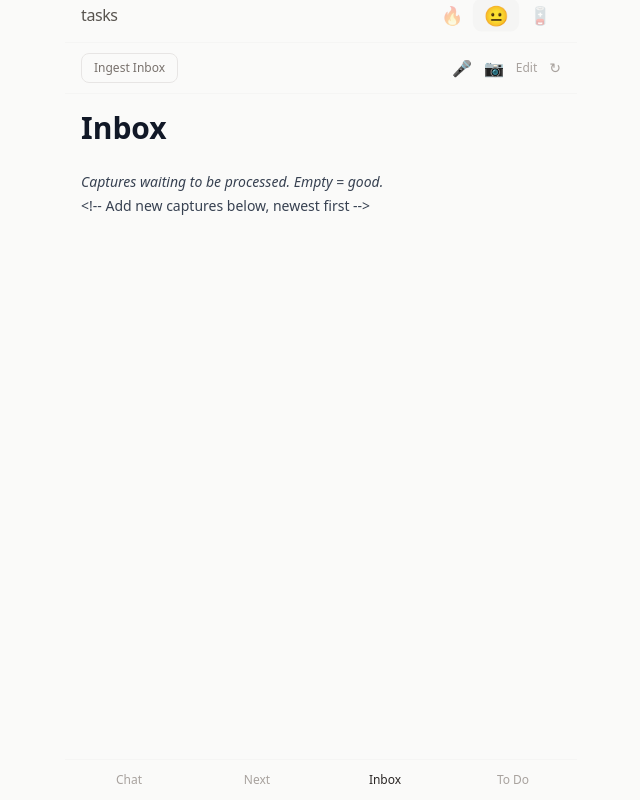
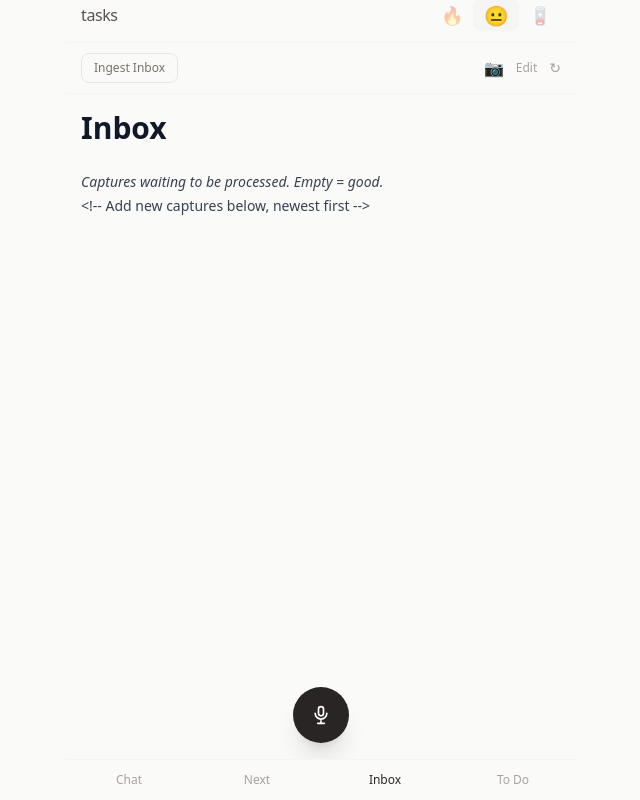
Before and after one commit to adamgsharp/tasks, a Next.js app: page / in a window 1280 px wide. Both pictures are taken after a click on the button "Inbox". Shown: the whole page, without its empty margins (319-959 px from the left). Built offline with nearby package versions, Linux system fonts and the light colour scheme.

Commit message:
feat: floating mic with audio waveform + image compression for photo upload

```diff
--- a/src/app/page.tsx
+++ b/src/app/page.tsx
@@ -33,6 +33,25 @@ function toggleCheckboxInContent(content: string, checkboxIndex: number, current
   return lines.join('\n')
 }
 
+function compressImage(file: File, maxWidth = 1920, quality = 0.85): Promise<Blob> {
+  return new Promise((resolve, reject) => {
+    const img = new Image()
+    const url = URL.createObjectURL(file)
+    img.onload = () => {
+      URL.revokeObjectURL(url)
+      const scale = Math.min(1, maxWidth / img.width)
+      const canvas = document.createElement('canvas')
+      canvas.width = Math.round(img.width * scale)
+      canvas.height = Math.round(img.height * scale)
+      const ctx = canvas.getContext('2d')!
+      ctx.drawImage(img, 0, 0, canvas.width, canvas.height)
+      canvas.toBlob((blob) => blob ? resolve(blob) : reject(new Error('Compression failed')), 'image/jpeg', quality)
+    }
+    img.onerror = reject
+    img.src = url
+  })
+}
+
 export default function Home() {
   const [energy, setEnergy] = useState<Energy>('mid')
   const [activeTab, setActiveTab] = useState<Tab>('chat')
@@ -50,14 +69,20 @@ export default function Home() {
   const [todoEditValue, setTodoEditValue] = useState('')
   const [todoSaving, setTodoSaving] = useState(false)
 
-  // Mic state
+  // Mic / transcription
   const [isRecording, setIsRecording] = useState(false)
   const [liveTranscript, setLiveTranscript] = useState('')
   const isRecordingRef = useRef(false)
   const finalTextRef = useRef('')
   const recognitionRef = useRef<any>(null)
 
-  // Photo state
+  // Audio visualisation
+  const canvasRef = useRef<HTMLCanvasElement>(null)
+  const analyserRef = useRef<AnalyserNode | null>(null)
+  const audioContextRef = useRef<AudioContext | null>(null)
+  const audioStreamRef = useRef<MediaStream | null>(null)
+
+  // Photo upload
   const [photoUploading, setPhotoUploading] = useState(false)
   const photoInputRef = useRef<HTMLInputElement>(null)
 
@@ -74,16 +99,52 @@ export default function Home() {
 
   const chatState = useChat({ id: 'chat' })
   const nextState = useChat({ id: 'next' })
+  const activeChat = activeTab === 'next' ? nextState : chatState
 
-  const activeChat = activeTab === 'next' ? nextState : chatState
+  // Waveform draw loop — starts after isRecording becomes true and canvas is mounted
+  useEffect(() => {
+    if (!isRecording || !analyserRef.current) return
+    let frameId: number
+    const draw = () => {
+      const analyser = analyserRef.current
+      const canvas = canvasRef.current
+      if (!analyser || !canvas) { frameId = requestAnimationFrame(draw); return }
+
+      const dpr = window.devicePixelRatio || 1
+      const cw = canvas.clientWidth * dpr
+      const ch = canvas.clientHeight * dpr
+      if (canvas.width !== cw) canvas.width = cw
+      if (canvas.height !== ch) canvas.height = ch
+
+      const ctx = canvas.getContext('2d')
+      if (!ctx) return
+      ctx.clearRect(0, 0, cw, ch)
+
+      const buf = new Uint8Array(analyser.frequencyBinCount)
+      analyser.getByteFrequencyData(buf)
+
+      const bars = 32
+      const bw = Math.max(2, Math.floor(cw / bars * 0.45))
+      const spacing = (cw - bars * bw) / (bars + 1)
+
+      for (let i = 0; i < bars; i++) {
+        const v = buf[Math.floor(i * analyser.frequencyBinCount / bars)] / 255
+        const bh = Math.max(3 * dpr, v * ch * 0.92)
+        const x = spacing + i * (bw + spacing)
+        const y = (ch - bh) / 2
+        ctx.fillStyle = `rgba(239,68,68,${0.35 + v * 0.65})`
+        ctx.fillRect(x, y, bw, bh)
+      }
+      frameId = requestAnimationFrame(draw)
+    }
+    frameId = requestAnimationFrame(draw)
+    return () => cancelAnimationFrame(frameId)
+  }, [isRecording])
 
   useEffect(() => {
     if (activeTab === 'next' && nextState.messages.length === 0 && !nextFired.current && !nextState.isLoading) {
       nextFired.current = true
-      nextState.append(
-        { role: 'user', content: '/next' },
-        { body: { energy: energyRef.current, mode: 'next' } },
-      )
+      nextState.append({ role: 'user', content: '/next' }, { body: { energy: energyRef.current, mode: 'next' } })
     }
   }, [activeTab, nextState.messages.length, nextState.isLoading])
 
@@ -111,19 +172,12 @@ export default function Home() {
       if (vv.offsetTop > 0) requestAnimationFrame(() => window.scrollTo(0, 0))
       const kb = Math.max(0, window.innerHeight - vv.height)
       setKbHeight(kb)
-      if (kb > 0) {
-        setTimeout(() => {
-          if (mainRef.current) mainRef.current.scrollTop = mainRef.current.scrollHeight
-        }, 50)
-      }
+      if (kb > 0) setTimeout(() => { if (mainRef.current) mainRef.current.scrollTop = mainRef.current.scrollHeight }, 50)
     }
     update()
     vv.addEventListener('resize', update)
     vv.addEventListener('scroll', update)
-    return () => {
-      vv.removeEventListener('resize', update)
-      vv.removeEventListener('scroll', update)
-    }
+    return () => { vv.removeEventListener('resize', update); vv.removeEventListener('scroll', update) }
   }, [])
 
   const resizeTextarea = () => {
@@ -137,10 +191,7 @@ export default function Home() {
     const text = activeChat.input.trim()
     if (!text || activeChat.isLoading) return
     const mode = activeTabRef.current === 'next' ? 'next' : 'chat'
-    activeChat.append(
-      { role: 'user', content: text },
-      { body: { energy: energyRef.current, mode } },
-    )
+    activeChat.append({ role: 'user', content: text }, { body: { energy: energyRef.current, mode } })
     activeChat.setInput('')
     if (textareaRef.current) textareaRef.current.style.height = 'auto'
   }
@@ -198,11 +249,26 @@ export default function Home() {
     await saveFile('todo', newContent)
   }
 
-  const startRecording = () => {
+  const startRecording = async () => {
     const SR = (window as any).SpeechRecognition || (window as any).webkitSpeechRecognition
     if (!SR) return
     finalTextRef.current = ''
     setLiveTranscript('')
+
+    // Audio visualisation — best-effort, falls back gracefully if denied
+    try {
+      const stream = await navigator.mediaDevices.getUserMedia({ audio: true, video: false })
+      audioStreamRef.current = stream
+      const audioCtx = new AudioContext()
+      audioContextRef.current = audioCtx
+      const analyser = audioCtx.createAnalyser()
+      analyser.fftSize = 256
+      analyserRef.current = analyser
+      audioCtx.createMediaStreamSource(stream).connect(analyser)
+    } catch {
+      // Visualisation unavailable; transcription still works
+    }
+
     const recognition = new SR()
     recognition.continuous = true
     recognition.interimResults = true
@@ -210,24 +276,14 @@ export default function Home() {
     recognition.onresult = (e: any) => {
       let interim = ''
       for (let i = e.resultIndex; i < e.results.length; i++) {
-        if (e.results[i].isFinal) {
-          finalTextRef.current += e.results[i][0].transcript + ' '
-        } else {
-          interim = e.results[i][0].transcript
-        }
+        if (e.results[i].isFinal) finalTextRef.current += e.results[i][0].transcript + ' '
+        else interim = e.results[i][0].transcript
       }
       setLiveTranscript(finalTextRef.current + interim)
     }
-    recognition.onend = () => {
-      if (isRecordingRef.current) {
-        try { recognition.start() } catch {}
-      }
-    }
+    recognition.onend = () => { if (isRecordingRef.current) try { recognition.start() } catch {} }
     recognition.onerror = (e: any) => {
-      if (e.error !== 'aborted') {
-        isRecordingRef.current = false
-        setIsRecording(false)
-      }
+      if (e.error !== 'aborted') { isRecordingRef.current = false; setIsRecording(false) }
     }
     recognition.start()
     recognitionRef.current = recognition
@@ -240,13 +296,20 @@ export default function Home() {
     setIsRecording(false)
     recognitionRef.current?.stop()
     recognitionRef.current = null
+    // Tear down audio
+    audioStreamRef.current?.getTracks().forEach(t => t.stop())
+    audioContextRef.current?.close()
+    audioStreamRef.current = null
+    audioContextRef.current = null
+    analyserRef.current = null
+    // Append transcript to inbox
     const text = finalTextRef.current.trim()
     if (text) {
       setInboxContent(prev => {
         const base = (prev ?? '').trimEnd()
-        const newContent = base ? base + '\n- ' + text : '- ' + text
-        saveFile('inbox', newContent)
-        return newContent
+        const next = base ? base + '\n- ' + text : '- ' + text
+        saveFile('inbox', next)
+        return next
       })
     }
     setLiveTranscript('')
@@ -259,16 +322,17 @@ export default function Home() {
     e.target.value = ''
     setPhotoUploading(true)
     try {
-      const formData = new FormData()
-      formData.append('file', file)
-      const res = await fetch('/api/upload', { method: 'POST', body: formData })
+      const compressed = await compressImage(file)
+      const fd = new FormData()
+      fd.append('file', compressed, file.name.replace(/\.[^.]+$/, '.jpg'))
+      const res = await fetch('/api/upload', { method: 'POST', body: fd })
       const data = await res.json()
       if (data.obsidianLink) {
         setInboxContent(prev => {
           const base = (prev ?? '').trimEnd()
-          const newContent = base ? base + '\n' + data.obsidianLink : data.obsidianLink
-          saveFile('inbox', newContent)
-          return newContent
+          const next = base ? base + '\n' + data.obsidianLink : data.obsidianLink
+          saveFile('inbox', next)
+          return next
         })
       }
     } finally {
@@ -278,20 +342,14 @@ export default function Home() {
 
   const ingestInbox = () => {
     setActiveTab('chat')
-    chatState.append(
-      { role: 'user', content: '/triage' },
-      { body: { energy: energyRef.current, mode: 'triage' } },
-    )
+    chatState.append({ role: 'user', content: '/triage' }, { body: { energy: energyRef.current, mode: 'triage' } })
   }
 
   const cleanUpAndArchive = () => {
     setActiveTab('chat')
     const today = new Date().toISOString().slice(0, 10)
     chatState.append(
-      {
-        role: 'user',
-        content: `Archive the current To Do list and clean it up:\n1. Read the \`created:\` date from frontmatter in the To Do content you have. Format it as M-DD-YY (e.g. 2026-06-18 → 6-18-26).\n2. Write the full current To Do content to \`To Do/Archived/To Do Lists/To Do - [dated name].md\` using save_file_at_path.\n3. Rewrite To Do.md using save_brain_file: keep all incomplete [ ] tasks in their sections, remove all completed [x] tasks, and set \`created: ${today}\` in the frontmatter.\n4. Briefly confirm what was archived and what was removed.`,
-      },
+      { role: 'user', content: `Archive the current To Do list and clean it up:\n1. Read the \`created:\` date from frontmatter in the To Do content you have. Format it as M-DD-YY (e.g. 2026-06-18 → 6-18-26).\n2. Write the full current To Do content to \`To Do/Archived/To Do Lists/To Do - [dated name].md\` using save_file_at_path.\n3. Rewrite To Do.md using save_brain_file: keep all incomplete [ ] tasks in their sections, remove all completed [x] tasks, and set \`created: ${today}\` in the frontmatter.\n4. Briefly confirm what was archived and what was removed.` },
       { body: { energy: energyRef.current, mode: 'chat' } },
     )
   }
@@ -302,12 +360,11 @@ export default function Home() {
     <div ref={containerRef} className="fixed top-0 inset-x-0 flex flex-col max-w-lg mx-auto" style={{ height: '100svh' }}>
 
       <header className="flex items-center justify-between px-4 pt-safe border-b border-stone-100 dark:border-stone-800 py-3 flex-shrink-0">
-        <span className="text-stone-600 dark:text-stone-400 font-medium tracking-tight select-none">
-          tasks
-        </span>
+        <span className="text-stone-600 dark:text-stone-400 font-medium tracking-tight select-none">tasks</span>
         <EngineCheck energy={energy} onChange={setEnergy} />
       </header>
 
+      {/* ── Chat / Next ── */}
       {isChatTab && (
         <>
           <main ref={mainRef} className="flex-1 overflow-y-auto px-4 py-5 space-y-3">
@@ -318,9 +375,7 @@ export default function Home() {
                 </p>
               </div>
             )}
-            {activeChat.messages.map((m) => (
-              <MessageCard key={m.id} message={m} />
-            ))}
+            {activeChat.messages.map((m) => <MessageCard key={m.id} message={m} />)}
             {activeChat.isLoading && activeChat.messages[activeChat.messages.length - 1]?.role === 'user' && (
               <div className="rounded-2xl rounded-tl-sm bg-white dark:bg-stone-900 border border-stone-100 dark:border-stone-800 px-5 py-4 shadow-sm">
                 <span className="text-stone-300 dark:text-stone-600 text-sm animate-pulse">···</span>
@@ -328,7 +383,6 @@ export default function Home() {
             )}
             <div ref={messagesEndRef} />
           </main>
-
           <footer
             className="border-t border-stone-100 dark:border-stone-800 px-4 pt-3 flex-shrink-0"
             style={{ paddingBottom: kbHeight > 0 ? '8px' : 'max(env(safe-area-inset-bottom, 12px), 12px)' }}
@@ -342,9 +396,7 @@ export default function Home() {
                 className="flex-1 resize-none rounded-xl border border-stone-200 dark:border-stone-700 bg-white dark:bg-stone-900 px-3 py-2.5 text-stone-800 dark:text-stone-200 placeholder-stone-400 dark:placeholder-stone-500 focus:outline-none focus:ring-1 focus:ring-stone-300 dark:focus:ring-stone-600 transition-shadow"
                 style={{ fontSize: '16px' }}
                 onChange={(e) => { activeChat.setInput(e.target.value); resizeTextarea() }}
-                onKeyDown={(e) => {
-                  if (e.key === 'Enter' && !e.shiftKey) { e.preventDefault(); submit() }
-                }}
+                onKeyDown={(e) => { if (e.key === 'Enter' && !e.shiftKey) { e.preventDefault(); submit() } }}
               />
               <button
                 onClick={submit}
@@ -359,8 +411,9 @@ export default function Home() {
         </>
       )}
 
+      {/* ── Inbox ── */}
       {activeTab === 'inbox' && (
-        <div className="flex-1 flex flex-col overflow-hidden">
+        <div className="flex-1 flex flex-col overflow-hidden relative">
           {/* Toolbar */}
           <div className="flex items-center justify-between px-4 py-2.5 border-b border-stone-100 dark:border-stone-800 flex-shrink-0">
             <button
@@ -379,44 +432,16 @@ export default function Home() {
                 </>
               ) : (
                 <>
-                  {/* Mic button */}
-                  {isRecording ? (
-                    <button
-                      onClick={stopRecording}
-                      className="flex items-center gap-1.5 text-xs font-medium text-red-500 dark:text-red-400 border border-red-300 dark:border-red-700 rounded-lg px-3 py-1.5 transition-colors"
-                    >
-                      <span className="inline-block w-2 h-2 rounded-full bg-red-500 animate-pulse" />
-                      Stop
-                    </button>
-                  ) : (
-                    <button
-                      onClick={startRecording}
-                      aria-label="Record"
-                      className="text-base text-stone-400 dark:text-stone-500 hover:text-stone-600 dark:hover:text-stone-300 transition-colors leading-none"
-                    >
-                      &#127908;
-                    </button>
-                  )}
-                  {/* Photo button */}
+                  {/* Photo */}
                   <button
                     onClick={() => photoInputRef.current?.click()}
                     disabled={photoUploading}
                     aria-label="Add photo"
                     className="text-base text-stone-400 dark:text-stone-500 hover:text-stone-600 dark:hover:text-stone-300 disabled:opacity-40 transition-colors leading-none"
                   >
-                    {photoUploading ? (
-                      <span className="text-xs animate-pulse">…</span>
-                    ) : (
-                      <>&#128247;</>
-                    )}
+                    {photoUploading ? <span className="text-xs animate-pulse">…</span> : <>&#128247;</>}
                   </button>
-                  <input
-                    ref={photoInputRef}
-                    type="file"
-                    accept="image/*"
-                    className="hidden"
-                    onChange={handlePhotoSelect}
-                  />
+                  <input ref={photoInputRef} type="file" accept="image/*" className="hidden" onChange={handlePhotoSelect} />
                   <button
                     onClick={() => { setInboxEditValue(inboxContent ?? ''); setInboxEditing(true) }}
                     className="text-xs text-stone-400 dark:text-stone-500 hover:text-stone-600 dark:hover:text-stone-300 transition-colors"
@@ -429,17 +454,9 @@ export default function Home() {
             </div>
           </div>
 
-          {/* Live transcript preview */}
-          {isRecording && (
-            <div className="px-4 py-3 bg-red-50 dark:bg-red-950/30 border-b border-red-100 dark:border-red-900 flex-shrink-0">
-              <p className="text-xs text-red-400 dark:text-red-500 font-medium mb-1">Listening…</p>
-              <p className="text-sm text-stone-700 dark:text-stone-300 min-h-[1.25rem]">
-                {liveTranscript || <span className="text-stone-400 dark:text-stone-500 italic">Start speaking</span>}
-              </p>
-            </div>
-          )}
-
+          {/* Scrollable content — bottom padding leaves room for floating mic */}
           <div className="flex-1 overflow-y-auto">
+            <div className={!inboxEditing ? 'pb-28' : ''}>
               {inboxLoading ? (
                 <p className="px-4 py-4 text-stone-400 dark:text-stone-500 text-sm animate-pulse">Loading…</p>
               ) : inboxEditing ? (
@@ -447,8 +464,8 @@ export default function Home() {
                   value={inboxEditValue}
                   onChange={(e) => setInboxEditValue(e.target.value)}
                   autoFocus
-                className="w-full h-full resize-none bg-transparent px-4 py-4 text-stone-700 dark:text-stone-300 font-mono focus:outline-none leading-relaxed"
-                style={{ fontSize: '16px' }}
+                  className="w-full resize-none bg-transparent px-4 py-4 text-stone-700 dark:text-stone-300 font-mono focus:outline-none leading-relaxed"
+                  style={{ fontSize: '16px', minHeight: '100%' }}
                 />
               ) : inboxContent ? (
                 <div className="px-4 py-4">
@@ -468,10 +485,7 @@ export default function Home() {
                                   type="checkbox"
                                   checked={!!checked}
                                   onChange={() => {}}
-                                onClick={(e) => {
-                                  e.stopPropagation()
-                                  handleInboxCheckbox(currentIdx, !!checked)
-                                }}
+                                  onClick={(e) => { e.stopPropagation(); handleInboxCheckbox(currentIdx, !!checked) }}
                                   className="h-4 w-4 rounded border-stone-300 dark:border-stone-600 cursor-pointer"
                                 />
                               )
@@ -489,8 +503,67 @@ export default function Home() {
               )}
             </div>
           </div>
+
+          {/* ── Floating mic ── */}
+          {!inboxEditing && (
+            <div className="absolute bottom-0 inset-x-0 flex flex-col items-center pb-4 pointer-events-none z-10">
+              {/* Live transcript card */}
+              {isRecording && (
+                <div className="pointer-events-auto mb-3 mx-6 max-w-xs w-full bg-stone-900/95 dark:bg-stone-950/95 backdrop-blur-md rounded-2xl px-4 py-3 shadow-2xl">
+                  <p className="text-[11px] font-semibold uppercase tracking-widest text-red-400 mb-1.5">Listening</p>
+                  <p className="text-sm text-white leading-relaxed min-h-[1.25rem]">
+                    {liveTranscript || <span className="text-stone-500 italic">Start speaking…</span>}
+                  </p>
+                </div>
               )}
 
+              {/* Waveform canvas */}
+              {isRecording && (
+                <div className="w-52 h-10 mb-2">
+                  <canvas ref={canvasRef} className="w-full h-full" />
+                </div>
+              )}
+
+              {/* Mic button */}
+              <div className="relative pointer-events-auto">
+                {isRecording && (
+                  <div className="absolute inset-0 rounded-full bg-red-500/40 animate-ping" />
+                )}
+                <button
+                  onClick={isRecording ? stopRecording : startRecording}
+                  aria-label={isRecording ? 'Stop recording' : 'Start voice note'}
+                  className={`relative w-14 h-14 rounded-full flex items-center justify-center shadow-xl transition-all duration-200 ${
+                    isRecording
+                      ? 'bg-red-500 scale-110'
+                      : 'bg-stone-800 dark:bg-stone-700 hover:bg-stone-700 dark:hover:bg-stone-600'
+                  }`}
+                >
+                  {isRecording ? (
+                    // Stop square
+                    <svg viewBox="0 0 24 24" fill="white" className="w-5 h-5">
+                      <rect x="6" y="6" width="12" height="12" rx="2" />
+                    </svg>
+                  ) : (
+                    // Mic
+                    <svg viewBox="0 0 24 24" fill="none" stroke="white" strokeWidth="2" strokeLinecap="round" strokeLinejoin="round" className="w-5 h-5">
+                      <rect x="9" y="2" width="6" height="11" rx="3" />
+                      <path d="M5 10a7 7 0 0 0 14 0" />
+                      <line x1="12" y1="19" x2="12" y2="22" />
+                      <line x1="8" y1="22" x2="16" y2="22" />
+                    </svg>
+                  )}
+                </button>
+              </div>
+
+              {isRecording && (
+                <p className="text-[11px] text-red-400 mt-1.5 font-medium pointer-events-none">Tap to save &amp; stop</p>
+              )}
+            </div>
+          )}
+        </div>
+      )}
+
+      {/* ── To Do ── */}
       {activeTab === 'todo' && (
         <div className="flex-1 flex flex-col overflow-hidden">
           <div className="flex items-center justify-between px-4 py-2.5 border-b border-stone-100 dark:border-stone-800 gap-3 flex-shrink-0">
@@ -545,10 +618,7 @@ export default function Home() {
                                 type="checkbox"
                                 checked={!!checked}
                                 onChange={() => {}}
-                                onClick={(e) => {
-                                  e.stopPropagation()
-                                  handleTodoCheckbox(currentIdx, !!checked)
-                                }}
+                                onClick={(e) => { e.stopPropagation(); handleTodoCheckbox(currentIdx, !!checked) }}
                                 className="h-4 w-4 rounded border-stone-300 dark:border-stone-600 cursor-pointer"
                               />
                             )
@@ -568,6 +638,7 @@ export default function Home() {
         </div>
       )}
 
+      {/* Tab bar */}
       <div
         className="flex border-t border-stone-100 dark:border-stone-800 flex-shrink-0"
         style={{ paddingBottom: kbHeight > 0 ? '0px' : 'env(safe-area-inset-bottom, 0px)' }}
```
Lines whose indentation alone changed are shown as unchanged.
